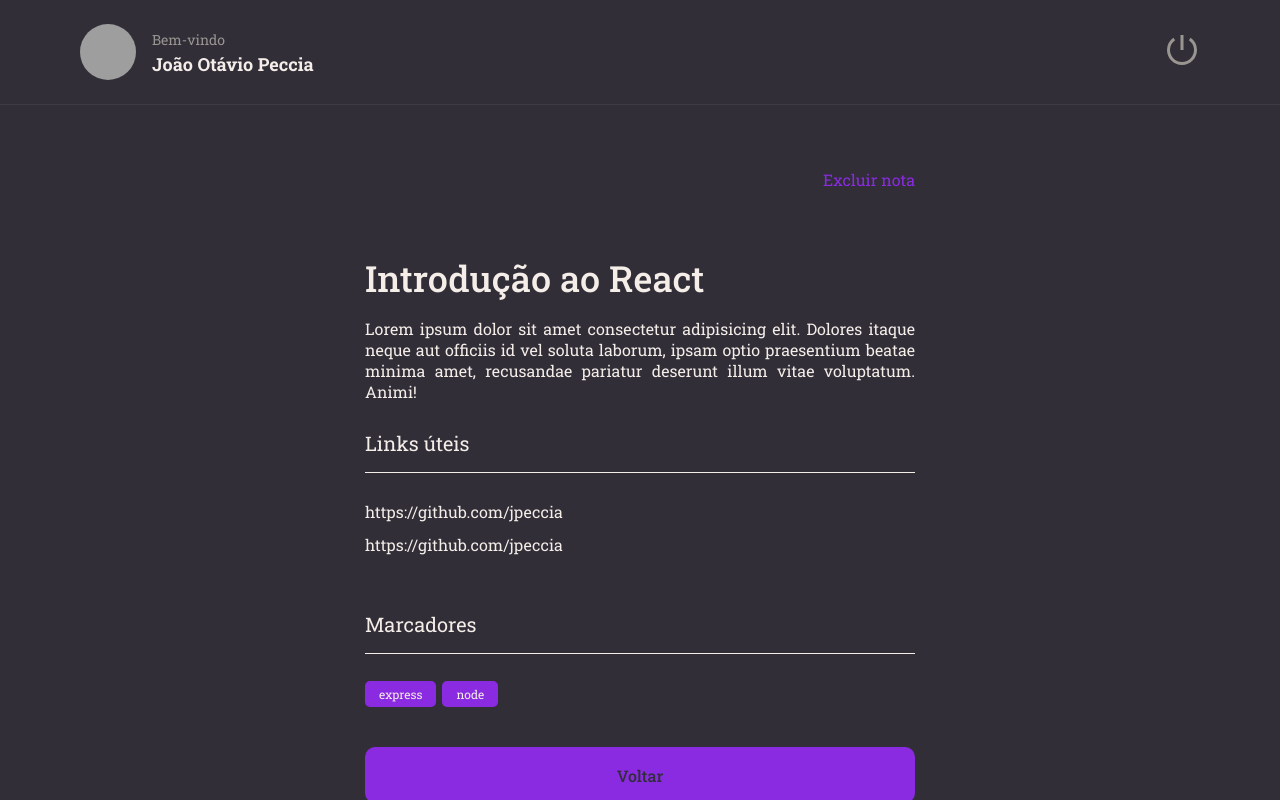
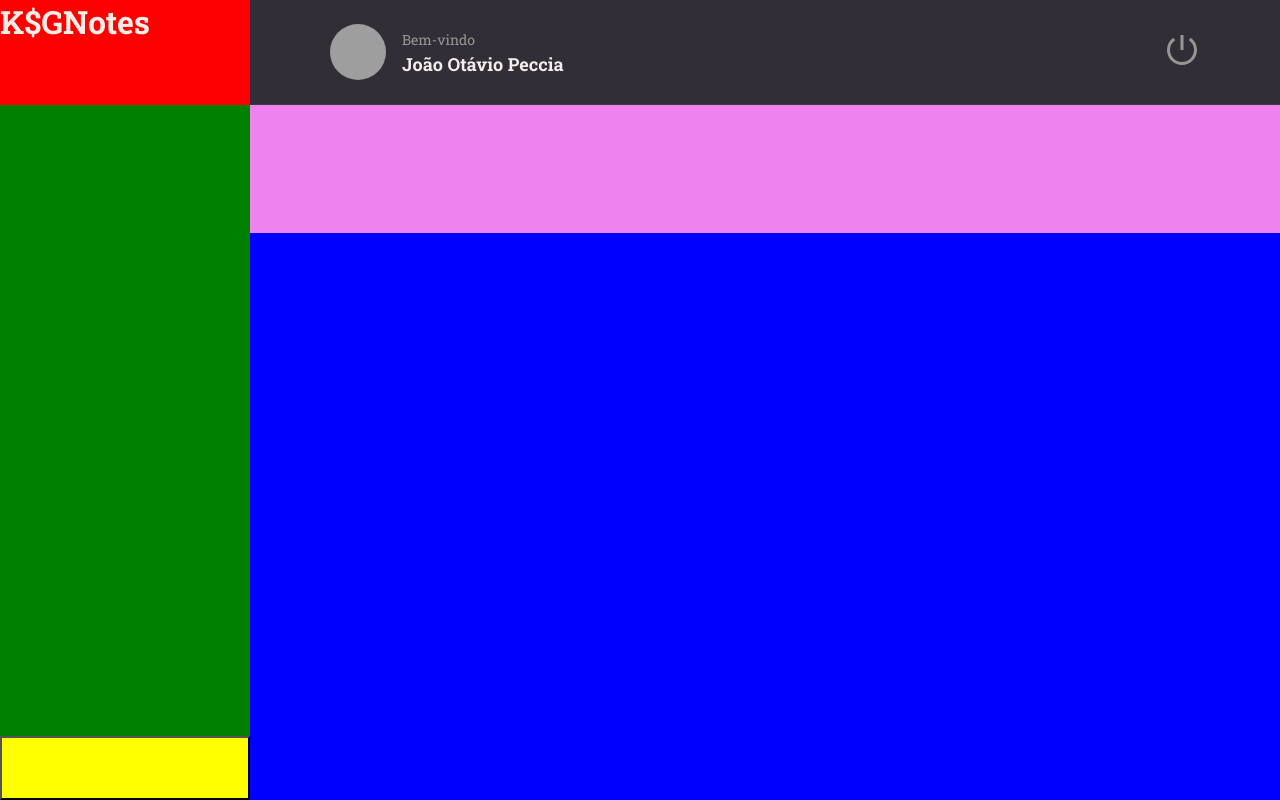
Before and after one commit to jpeccia/ksgnotes, a React (Vite) app: page / in a window 1280 px wide. Built offline with nearby package versions, Linux system fonts and the light colour scheme; grey boxes are pictures that could not be loaded.

Commit message:
create home and apply grid

```diff
--- a/src/main.jsx
+++ b/src/main.jsx
@@ -5,13 +5,13 @@
 
 import theme from './styles/theme'
 
-import { Details } from './pages/Details'
+import { Home } from './pages/Home'
 
 ReactDOM.createRoot(document.getElementById('root')).render(
   <React.StrictMode>
     <ThemeProvider theme = {theme}>
       <GlobalStyles />
-      <Details />
+      <Home />
     </ThemeProvider>
   </React.StrictMode>,
 )
--- /dev/null
+++ b/src/pages/Home/index.jsx
@@ -0,0 +1,29 @@
+import { Container, Brand, Menu, Search, Content, NewNote } from './styles'
+
+import { Header } from '../../components/Header'
+
+export function Home(){
+    return(
+        <Container>
+            <Brand>
+            <h1>K$GNotes</h1>
+            </Brand>
+
+            <Header />
+
+            <Menu>
+
+            </Menu>
+
+            <Search>
+
+            </Search>
+
+            <Content>
+
+            </Content>
+
+            <NewNote />
+        </Container>
+    )
+}
--- /dev/null
+++ b/src/pages/Home/styles.js
@@ -0,0 +1,42 @@
+import styled from "styled-components";
+
+export const Container = styled.div`
+  width: 100%;
+  height: 100vh;
+
+  display: grid;
+  grid-template-columns: 250px auto;
+  grid-template-rows: 105px 128px auto 64px;
+  grid-template-areas:
+    "brand header"
+    "menu search"
+    "menu content"
+    "newnote content";
+
+  background-color: ${({ theme }) => theme.COLORS.BACKGROUND_800};
+`;
+
+export const Brand = styled.div`
+  grid-area: brand;
+  background: red;
+`;
+
+export const Menu = styled.ul`
+  grid-area: menu;
+  background: green;
+`;
+
+export const Search = styled.div`
+  grid-area: search;
+  background: violet;
+`;
+
+export const Content = styled.div`
+  grid-area: content;
+  background: blue;
+`;
+
+export const NewNote = styled.button`
+  grid-area: newnote;
+  background: yellow;
+`;
```
